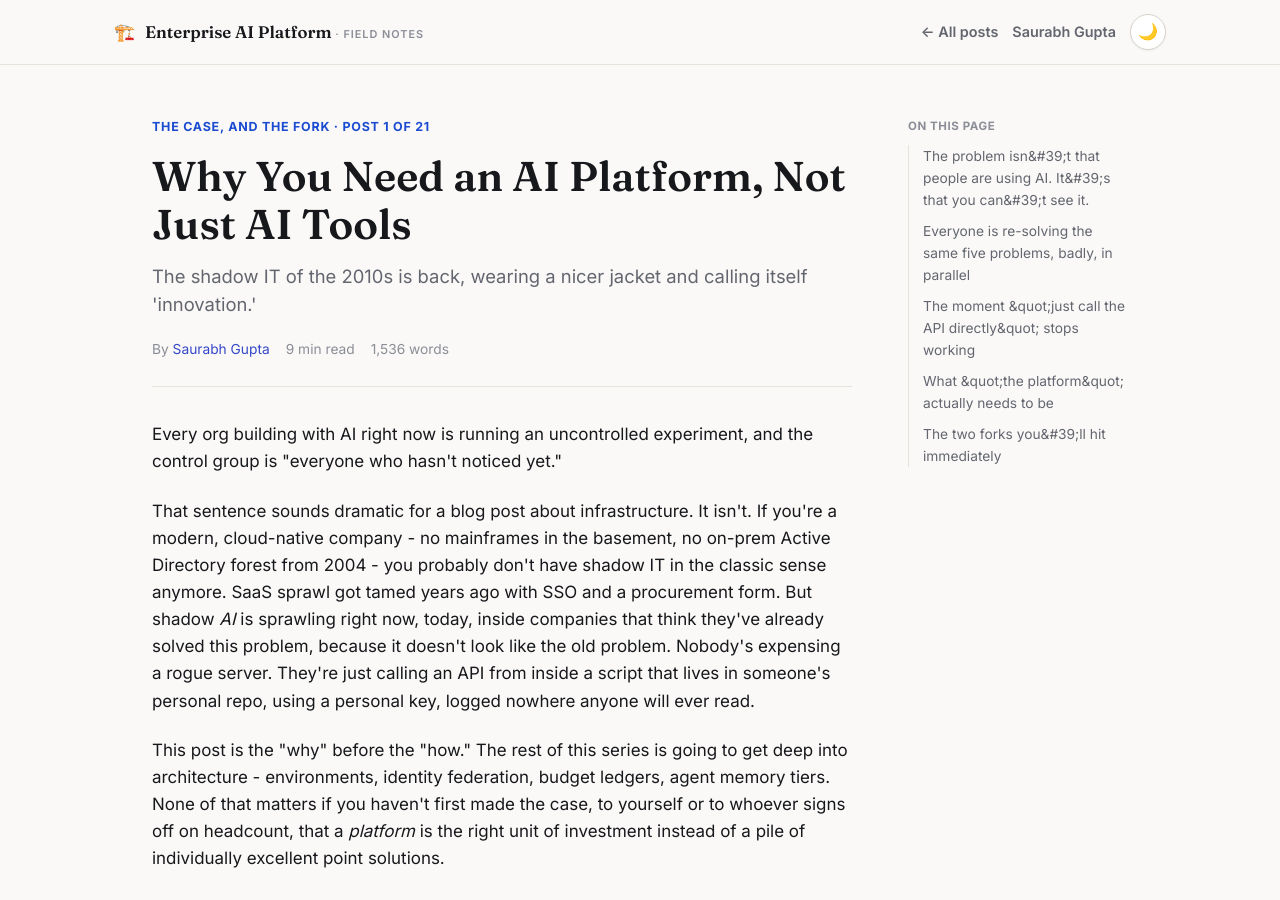
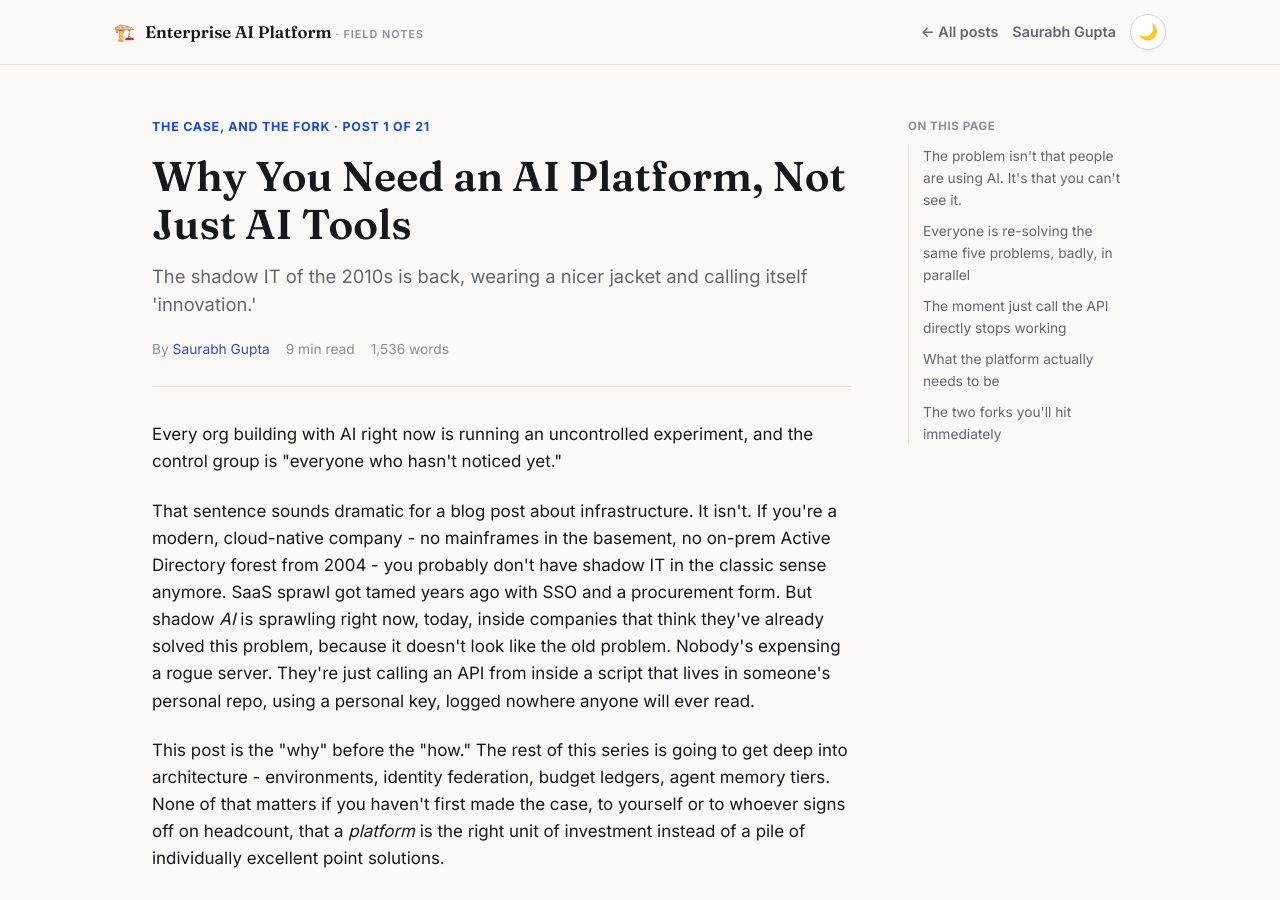
Before and after one commit to reallysaurabh/reallysaurabh.github.io, a Jekyll site: the page blog/posts/01-why-you-need-an-ai-platform.html, which Jekyll copies as it is, in a window 1280 px wide and 900 px high. Built offline with Jekyll 4.4.1, drawn with Linux system fonts in a browser that asks for light colours.

Commit message:
edit blog 1

```diff
--- a/blog/posts/01-why-you-need-an-ai-platform.html
+++ b/blog/posts/01-why-you-need-an-ai-platform.html
@@ -106,11 +106,11 @@
       <aside class="post-toc" aria-label="On this page">
     <p class="toc-label">On this page</p>
     <ol>
-      <li><a href="#the-problem-isn39t-that-people-are-using-ai-it39s-that-you-can39t-see-it">The problem isn&amp;#39;t that people are using AI. It&amp;#39;s that you can&amp;#39;t see it.</a></li>
+      <li><a href="#the-problem-isn39t-that-people-are-using-ai-it39s-that-you-can39t-see-it">The problem isn't that people are using AI. It's that you can't see it.</a></li>
       <li><a href="#everyone-is-re-solving-the-same-five-problems-badly-in-parallel">Everyone is re-solving the same five problems, badly, in parallel</a></li>
-      <li><a href="#the-moment-quotjust-call-the-api-directlyquot-stops-working">The moment &amp;quot;just call the API directly&amp;quot; stops working</a></li>
-      <li><a href="#what-quotthe-platformquot-actually-needs-to-be">What &amp;quot;the platform&amp;quot; actually needs to be</a></li>
-      <li><a href="#the-two-forks-you39ll-hit-immediately">The two forks you&amp;#39;ll hit immediately</a></li>
+      <li><a href="#the-moment-quotjust-call-the-api-directlyquot-stops-working">The moment just call the API directly stops working</a></li>
+      <li><a href="#what-quotthe-platformquot-actually-needs-to-be">What the platform actually needs to be</a></li>
+      <li><a href="#the-two-forks-you39ll-hit-immediately">The two forks you'll hit immediately</a></li>
     </ol>
   </aside>
     </div>
```
